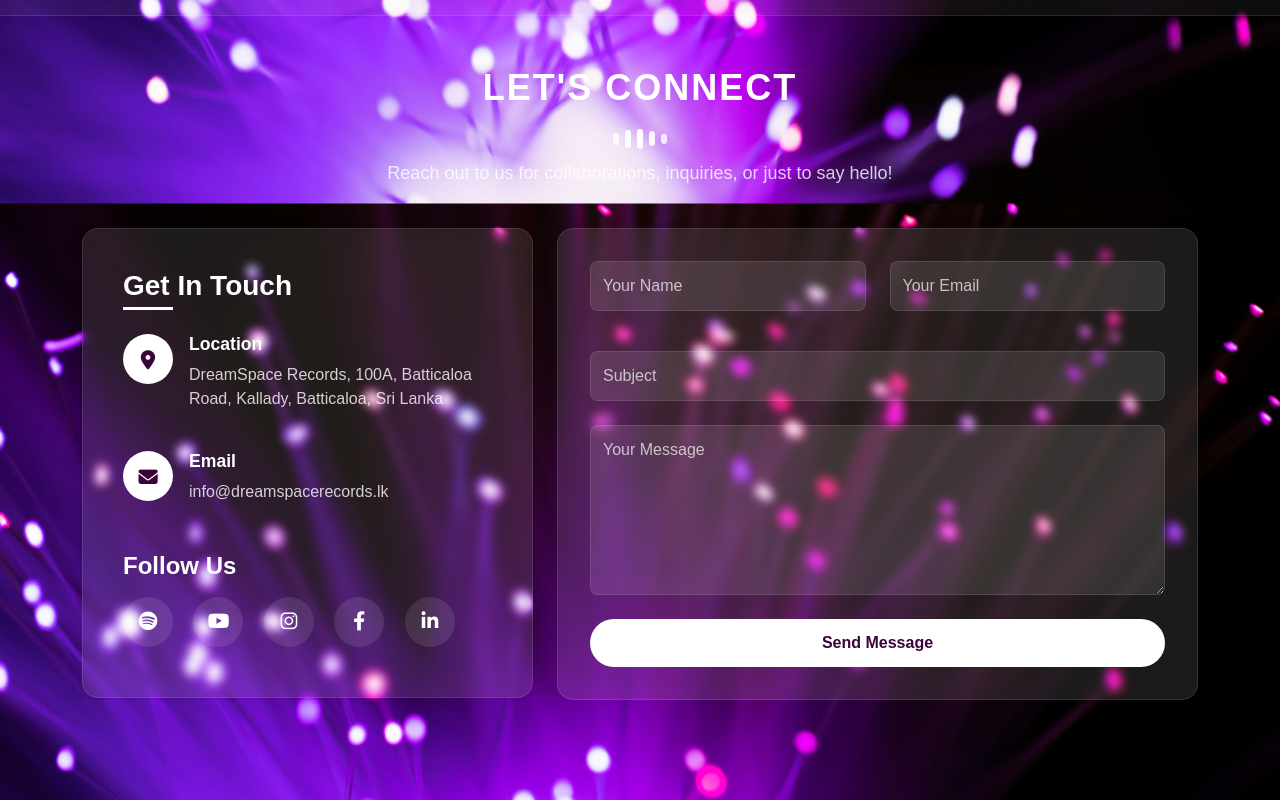
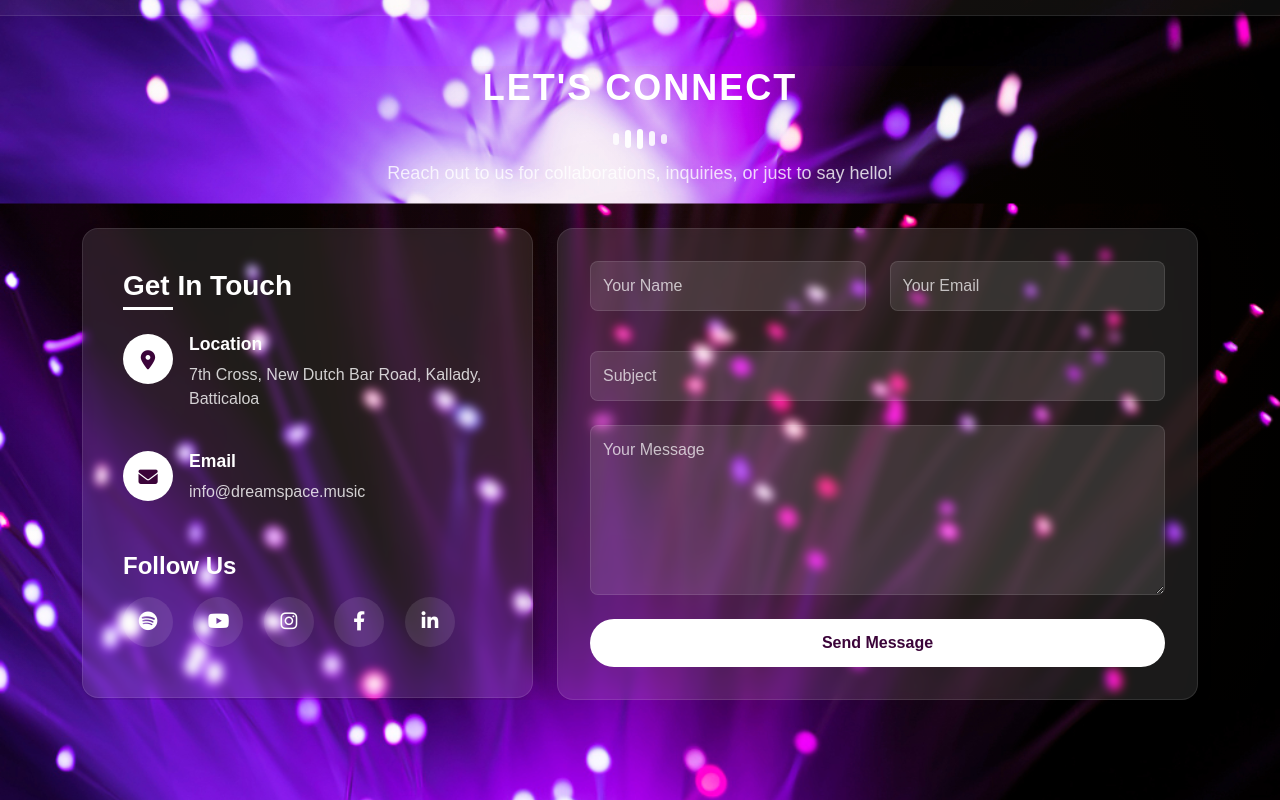
Before and after one commit to dreamspace-academy/dreamspace.music, a plain HTML site: page index.html in a window 1280 px wide. Shown: the part 1504-2304 px from the top of the page. Drawn offline with nearby package versions, Linux system fonts and the light colour scheme.

Commit message:
fix : update address & mail

```diff
--- a/index.html
+++ b/index.html
@@ -341,7 +341,7 @@
                 </div>
                 <div class="contact-text">
                     <h4>Location</h4>
-                    <p>DreamSpace Records, 100A, Batticaloa Road, Kallady, Batticaloa, Sri Lanka</p>
+                    <p>7th Cross, New Dutch Bar Road, Kallady, Batticaloa</p>
                 </div>
                 </div>
 
@@ -351,7 +351,7 @@
                 </div>
                 <div class="contact-text">
                     <h4>Email</h4>
-                    <p>info@dreamspacerecords.lk</p>
+                    <p>info@dreamspace.music</p>
                 </div>
                 </div>
 
```
